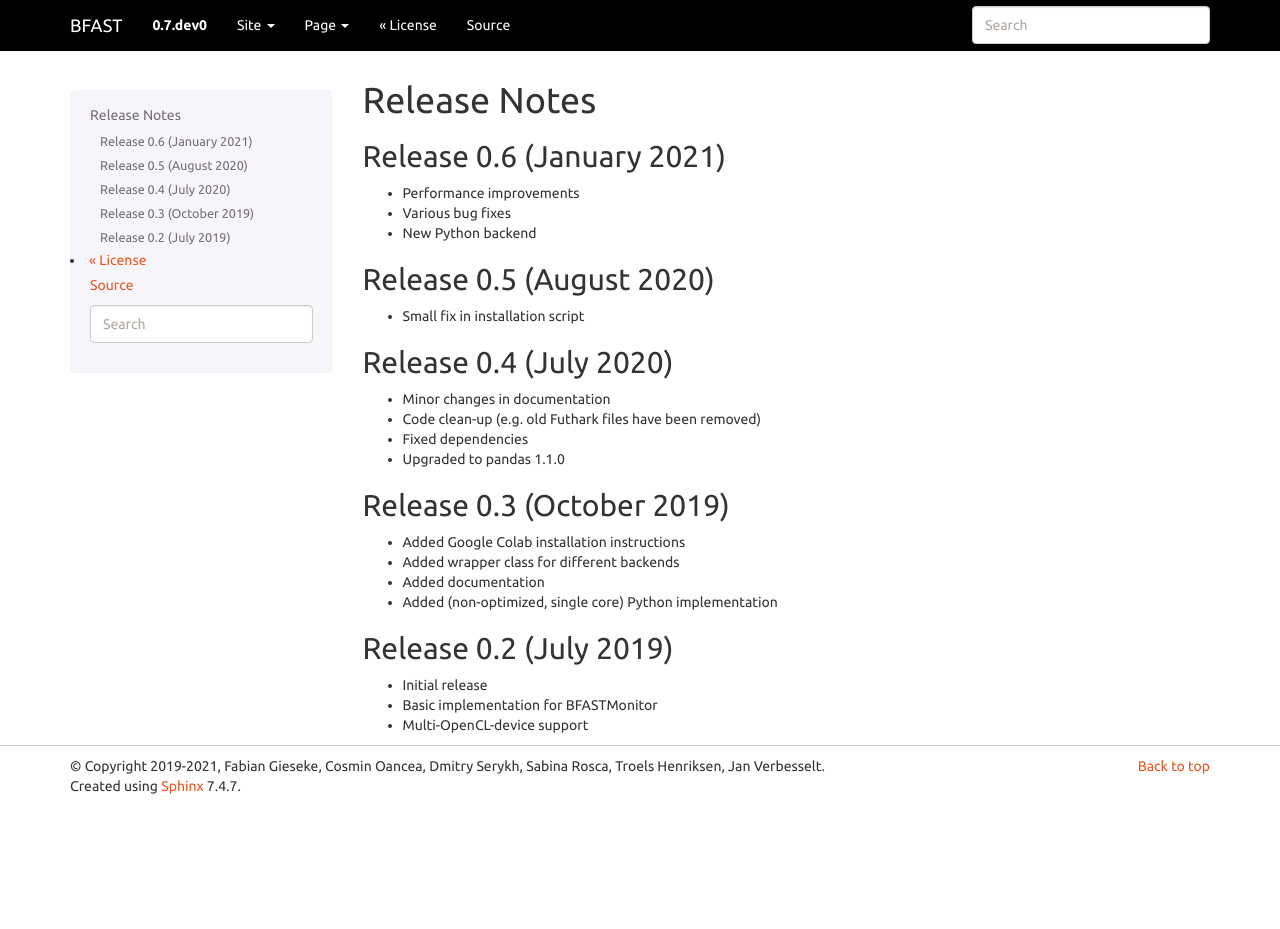
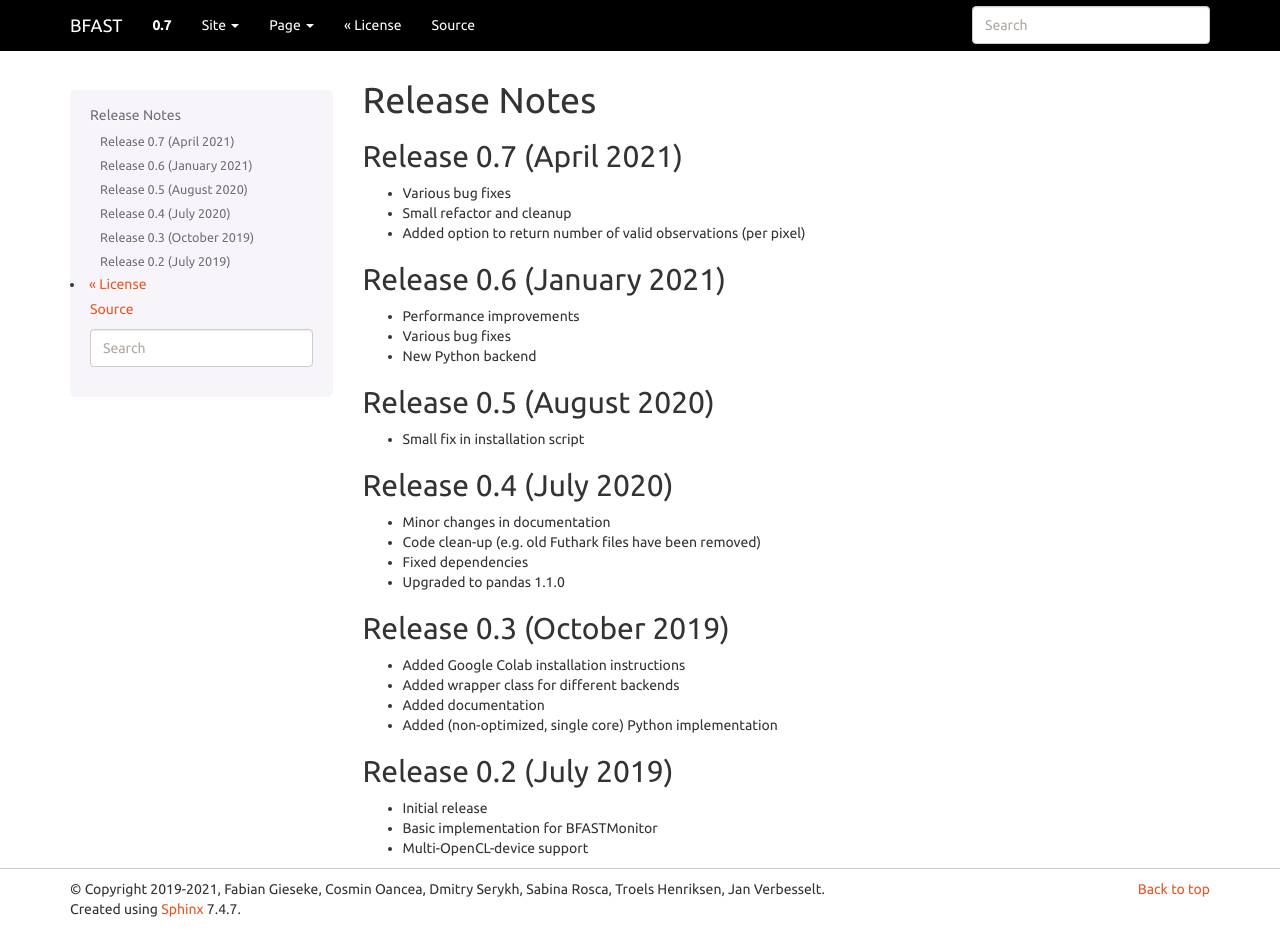
Before and after one commit to diku-dk/bfast, a Sphinx documentation site: the page built from docs/source/release_notes.rst, in a window 1280 px wide and 929 px high. Built offline with Sphinx 7.4.7, drawn with Linux system fonts in a browser that asks for light colours.

Commit message:
preparing release

```diff
--- a/bfast/__init__.py
+++ b/bfast/__init__.py
@@ -1,4 +1,4 @@
 from .models import BFASTMonitor
 
 
-__version__ = '0.7.dev0'
+__version__ = '0.7'
--- a/docs/source/release_notes.rst
+++ b/docs/source/release_notes.rst
@@ -2,6 +2,12 @@
 
 Release Notes
 =============
+
+Release 0.7 (April 2021)
+-------------------------
+* Various bug fixes
+* Small refactor and cleanup
+* Added option to return number of valid observations (per pixel)
 
 Release 0.6 (January 2021)
 -------------------------
```
